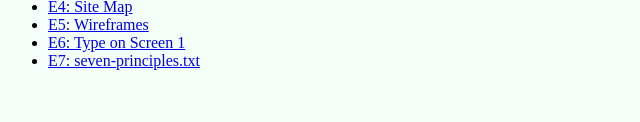
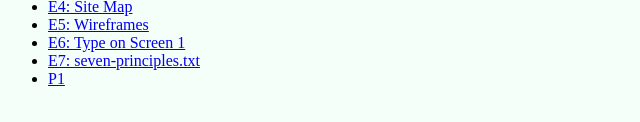
Before and after one commit to VR-artz/vrAVT2017, a plain HTML site: page index.html in a window 1280 px wide. Shown: the part 136-258 px from the top of the page, 0-640 px from the left. Drawn offline with Linux system fonts and the light colour scheme.

Commit message:
p1update2

```diff
--- a/index.html
+++ b/index.html
@@ -15,6 +15,7 @@
       <li><a href="e5/index.html">E5: Wireframes</a></li>
       <li><a href="e6/index.html">E6: Type on Screen 1</a></li>
       <li><a href="e7/index.html">E7: seven-principles.txt</a></li>
+      <li><a href="p1/index.html">P1</a></li>
     </ul>
   </body>
 </html>
```
